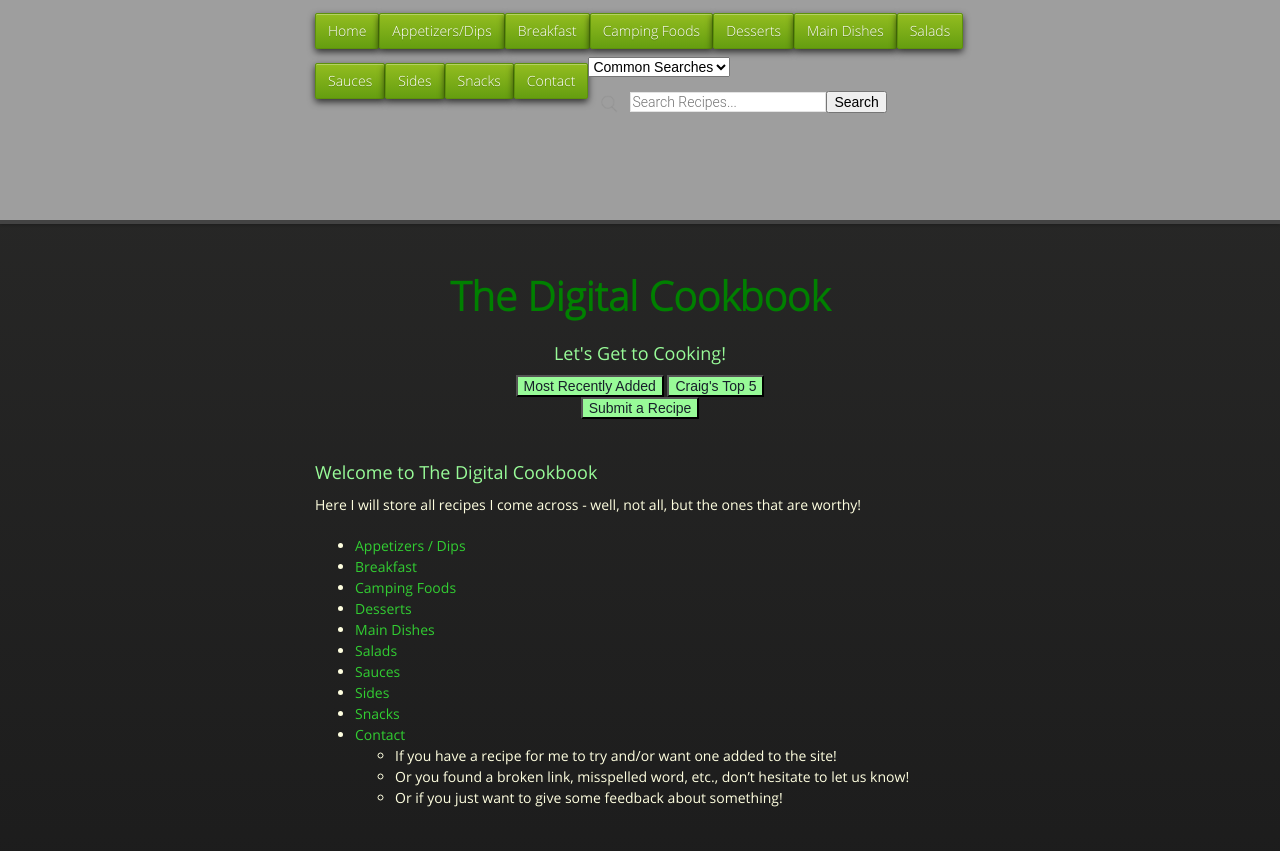
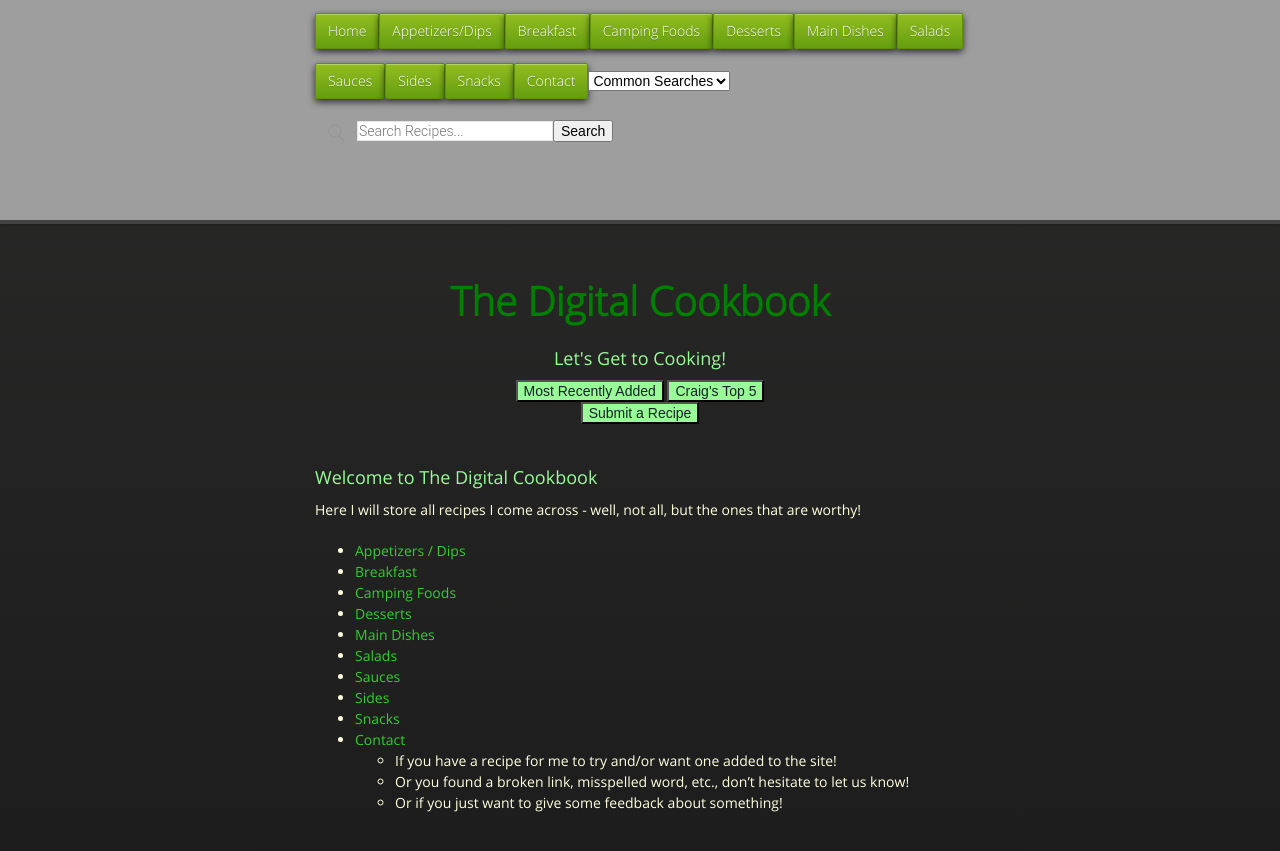
Before and after one commit to cmwillett/TheDigitalCookbook, a Jekyll site: the page built from index.md, in a window 1280 px wide. Shown: the top 851 px of the page. Built offline with Jekyll 4.4.1, drawn with Linux system fonts in a browser that asks for light colours; nearby versions of some CDN libraries.

Commit message:
adding topic drop down

```diff
--- a/_layouts/default.html
+++ b/_layouts/default.html
@@ -36,13 +36,15 @@
             <li class="fork"><a href="{{site.github.url}}/Sauces/index.html">Sauces</a></li>
             <li class="fork"><a href="{{site.github.url}}/Sides/index.html">Sides</a></li>
             <li class="fork"><a href="{{site.github.url}}/Snacks/index.html">Snacks</a></li>
-            <li class="fork"><a href="{{site.github.url}}/Contact/index.html">Contact</a></li><br/>
+            <li class="fork"><a href="{{site.github.url}}/Contact/index.html">Contact</a></li>
+            <li class="fork">
               <select name="commonSearches" onchange="location = this.value;">
                 <option value="">Common Searches</option>
                 <option value="{{site.github.url}}/?q=Crockpot">Crockpot</option>
                 <option value="{{site.github.url}}/?q=Instant+Pot">Instant Pot</option>
                 <option value="{{site.github.url}}/?q=Slow+Cooker">Slow Cooker</option>
               </select>
+            </li>
             <li class="fork">
               <form action="{{ page.url | relative_url }}" id="form1">
                 <div class="tipue_search_left"></div>
```
Lines whose indentation alone changed are shown as unchanged.
